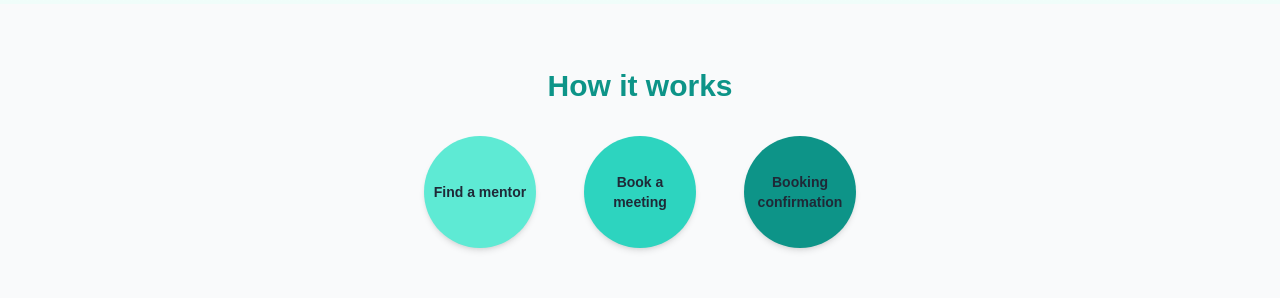
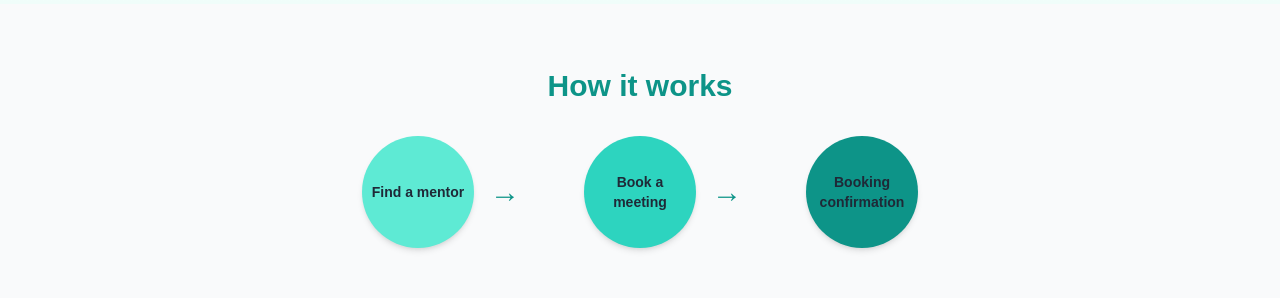
Before and after one commit to Ritika5703/mentorship, a React (Create React App) app in the folder frontend/: page / in a window 1280 px wide. Shown: the part 1060-1358 px from the top of the page. Built offline with nearby package versions, Linux system fonts and the light colour scheme; no server answers.

Commit message:
Modified How it works section in home page

```diff
--- a/frontend/src/pages/HomePage.jsx
+++ b/frontend/src/pages/HomePage.jsx
@@ -85,8 +85,8 @@ const HomePage = () => {
               { step: "Book a meeting", bg: "bg-teal-400" },
               { step: "Booking confirmation", bg: "bg-teal-600" },
             ].map(({ step, bg }, idx) => (
+              <div key={idx} className="flex items-center">
                 <motion.div
-                key={idx}
                   className={`flex items-center justify-center w-24 md:w-28 h-24 md:h-28 rounded-full shadow-md ${bg} mb-4 md:mb-0`}
                   whileHover={{ scale: 1.1 }}
                 >
@@ -94,6 +94,14 @@ const HomePage = () => {
                     {step}
                   </span>
                 </motion.div>
+
+                {/* Arrows between steps on larger screens only */}
+                {idx < 2 && (
+                  <span className="text-teal-600 text-3xl mx-4 md:inline-block hidden">
+                    &rarr; {/* Use an arrow icon or SVG */}
+                  </span>
+                )}
+              </div>
             ))}
           </div>
         </div>
```
Lines whose indentation alone changed are shown as unchanged.
